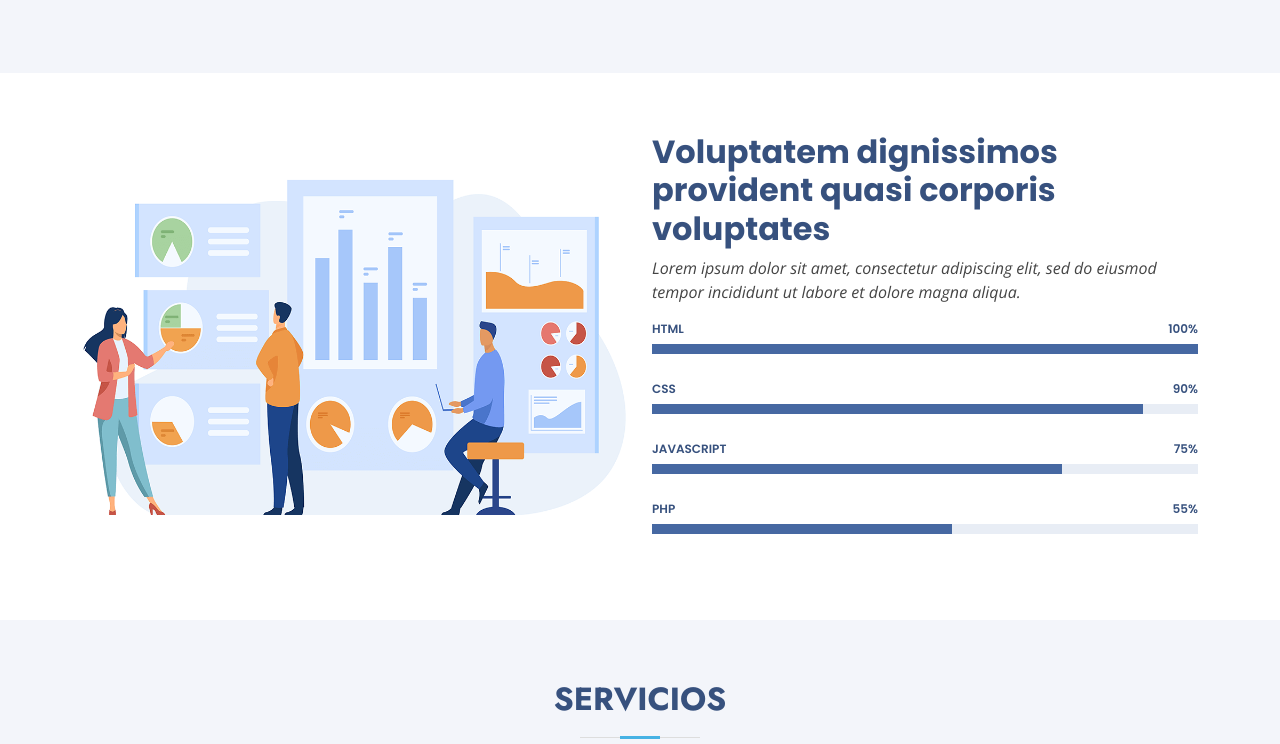
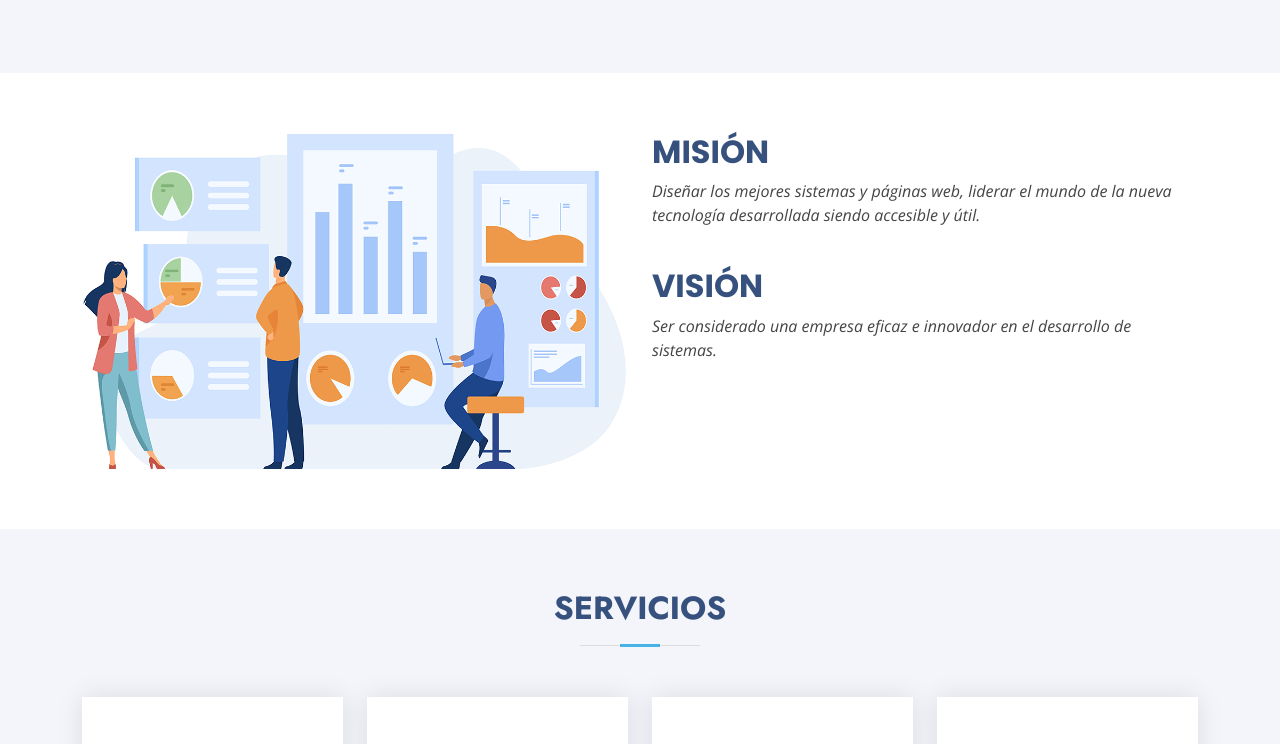
Before and after one commit to joanroycar/macllweb, a plain HTML site: page index.html in a window 1280 px wide. Shown: the part 1780-2524 px from the top of the page. Drawn offline with nearby package versions, Linux system fonts and the light colour scheme.

Commit message:
Cambios en el HTML

```diff
--- a/index.html
+++ b/index.html
@@ -216,13 +216,17 @@
             <img src="assets/img/skills.png" class="img-fluid" alt="">
           </div>
           <div class="col-lg-6 pt-4 pt-lg-0 content" data-aos="fade-left" data-aos-delay="100">
-            <h3>Voluptatem dignissimos provident quasi corporis voluptates</h3>
+            <h3>MISIÓN</h3>
             <p class="fst-italic">
-              Lorem ipsum dolor sit amet, consectetur adipiscing elit, sed do eiusmod tempor incididunt ut labore et dolore
-              magna aliqua.
+              Diseñar los mejores sistemas y páginas web, liderar el mundo de la nueva tecnología desarrollada siendo accesible y útil.
+            </p>
+            <br>
+            <h3 >VISIÓN</h3>
+            <p class="fst-italic ">
+              Ser considerado una empresa eficaz e innovador en el desarrollo de sistemas.
             </p>
 
-            <div class="skills-content">
+            <!-- <div class="skills-content">
 
               <div class="progress">
                 <span class="skill">HTML <i class="val">100%</i></span>
@@ -252,9 +256,11 @@
                 </div>
               </div>
 
-            </div>
+            </div> -->
 
           </div>
+
+
         </div>
 
       </div>
@@ -330,7 +336,7 @@
 
         <div class="section-title">
           <h2>Proyectos</h2>
-          <p>En torno a nuestra a experiencia y conocimientos adquiridos en tecnologias actuales se han llegado a implementar diferentes proyectos que son los siguientes</p>
+          <p>En torno a nuestra a experiencia y conocimientos adquiridos en tecnologias actuales se han llegado a implementar diferentes proyectos que son los siguientes:</p>
         </div>
 
         <ul id="portfolio-flters" class="d-flex justify-content-center" data-aos="fade-up" data-aos-delay="100">
@@ -443,7 +449,7 @@
 
         <div class="section-title">
           <h2>EQUIPO</h2>
-          <p>Conosca nuestro staff profesional que acompaña a nuestra empresa.</p>
+          <p>Conozca al equipo profesional que conforma esta organización.</p>
         </div>
 
         <div class="row">
```
